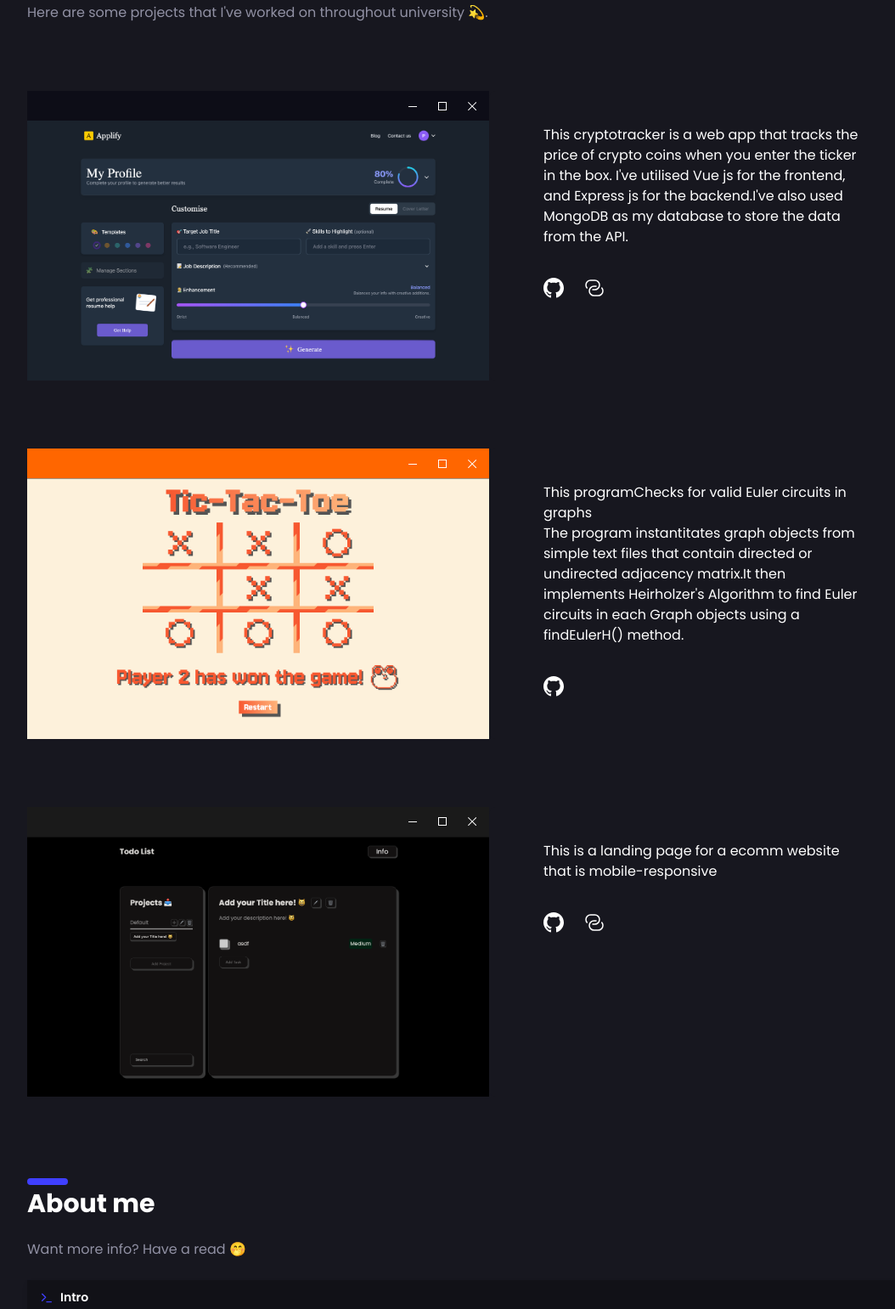
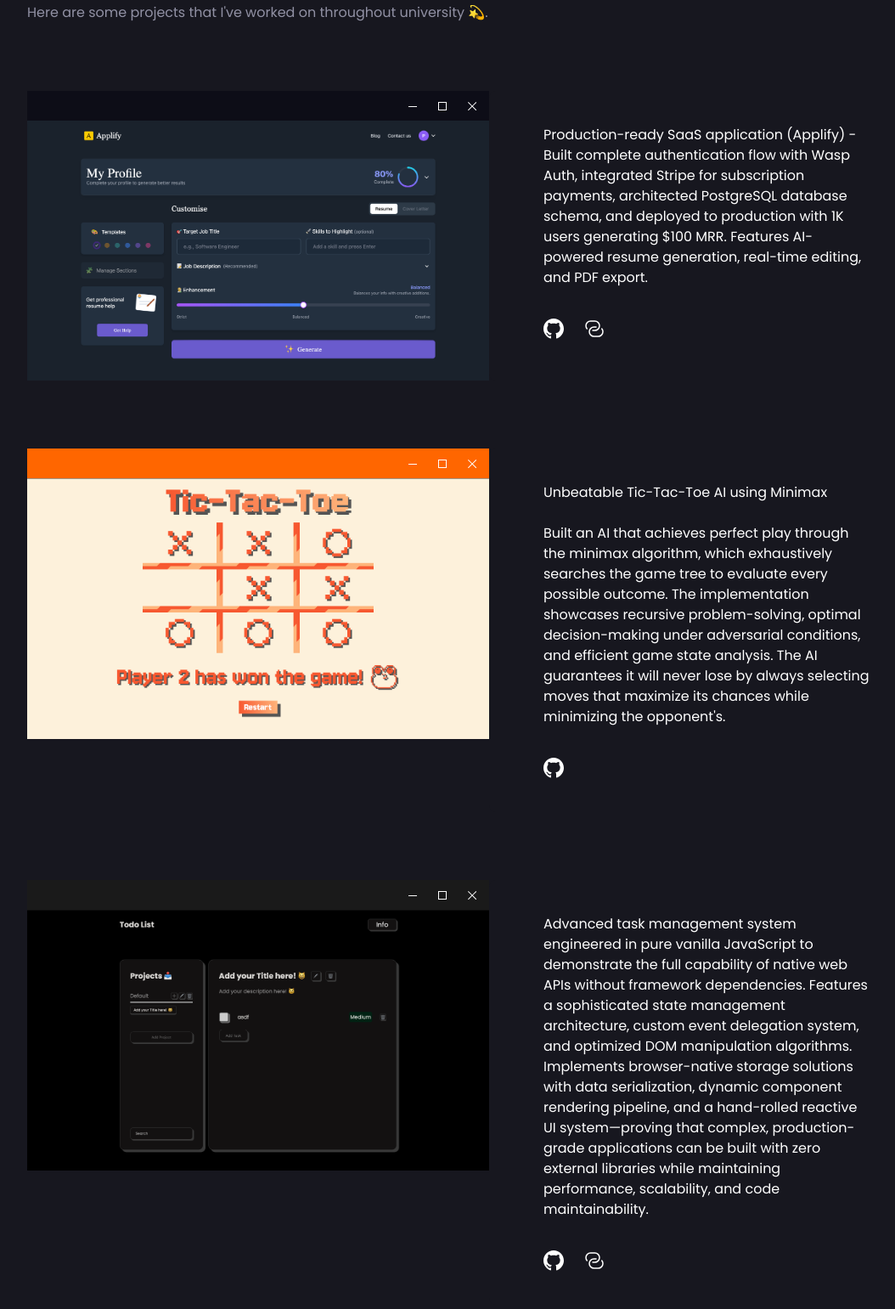
Before and after one commit to leisingha/portfolio, a website: page index.html in a window 1280 px wide. Shown: the part 765-2306 px from the top of the page at 85% size, without its empty margins (64-1118 px from the left). Drawn offline with Linux system fonts and the light colour scheme.

Commit message:
updated project desc

```diff
--- a/index.html
+++ b/index.html
@@ -173,9 +173,7 @@
         </div>
         <div class="w-full md:w-3/4 bg-body rounded-lg">
           <div class="p-12 md:pr-24 md:pl-16 md:py-10">
-            <p class="text-white"><span class="text-white">This</span> cryptotracker is a web app that tracks the price
-              of crypto coins when you enter the ticker in the box. I've utilised Vue js for the frontend, and Express
-              js for the backend.I've also used MongoDB as my database to store the data from the API. </p>
+            <p class="text-white"><span class="text-white">Production-ready SaaS application (Applify)</span> - Built complete authentication flow with Wasp Auth, integrated Stripe for subscription payments, architected PostgreSQL database schema, and deployed to production with 1K users generating $100 MRR. Features AI-powered resume generation, real-time editing, and PDF export.</p>
             <!-- <a class="flex items-baseline mt-3 text-indigo-600 hover:text-indigo-900 focus:text-indigo-900" href="">
         <span>Learn more my project</span>
         <span class="text-xs ml-1">&#x279c;</span>
@@ -233,11 +231,8 @@
         </div>
         <div class="w-full md:w-3/4 bg-body rounded-lg">
           <div class="p-12 md:pr-24 md:pl-16 md:py-10">
-            <p class="text-white"><span class="text-white">This program</span>Checks for valid Euler circuits in
-              graphs<br>
-              The program instantitates graph objects from simple text files that contain directed or undirected
-              adjacency matrix.It then implements Heirholzer's Algorithm to find Euler circuits in each Graph objects
-              using a findEulerH() method.</p>
+            <p class="text-white"><span class="text-white">Unbeatable Tic-Tac-Toe AI using Minimax</span><br><br>
+              Built an AI that achieves perfect play through the minimax algorithm, which exhaustively searches the game tree to evaluate every possible outcome. The implementation showcases recursive problem-solving, optimal decision-making under adversarial conditions, and efficient game state analysis. The AI guarantees it will never lose by always selecting moves that maximize its chances while minimizing the opponent's.</p>
             <!-- <a class="flex items-baseline mt-3 text-indigo-600 hover:text-indigo-900 focus:text-indigo-900" href="">
         <span>Learn more my project</span>
         <span class="text-xs ml-1">&#x279c;</span>
@@ -294,8 +289,7 @@
         </div>
         <div class="w-full md:w-3/4 bg-body rounded-lg">
           <div class="p-12 md:pr-24 md:pl-16 md:py-10">
-            <p class="text-white"><span class="text-white">This</span> is a landing page for a ecomm website that is
-              mobile-responsive </p>
+            <p class="text-white"><span class="text-white">Advanced task management system</span> engineered in pure vanilla JavaScript to demonstrate the full capability of native web APIs without framework dependencies. Features a sophisticated state management architecture, custom event delegation system, and optimized DOM manipulation algorithms. Implements browser-native storage solutions with data serialization, dynamic component rendering pipeline, and a hand-rolled reactive UI system—proving that complex, production-grade applications can be built with zero external libraries while maintaining performance, scalability, and code maintainability.</p>
             <!-- <a class="flex items-baseline mt-3 text-indigo-600 hover:text-indigo-900 focus:text-indigo-900" href="">
         <span>Learn more my project</span>
         <span class="text-xs ml-1">&#x279c;</span>
@@ -306,6 +300,7 @@
                   <path
                     d="M12 0c-6.626 0-12 5.373-12 12 0 5.302 3.438 9.8 8.207 11.387.599.111.793-.261.793-.577v-2.234c-3.338.726-4.033-1.416-4.033-1.416-.546-1.387-1.333-1.756-1.333-1.756-1.089-.745.083-.729.083-.729 1.205.084 1.839 1.237 1.839 1.237 1.07 1.834 2.807 1.304 3.492.997.107-.775.418-1.305.762-1.604-2.665-.305-5.467-1.334-5.467-5.931 0-1.311.469-2.381 1.236-3.221-.124-.303-.535-1.524.117-3.176 0 0 1.008-.322 3.301 1.23.957-.266 1.983-.399 3.003-.404 1.02.005 2.047.138 3.006.404 2.291-1.552 3.297-1.23 3.297-1.23.653 1.653.242 2.874.118 3.176.77.84 1.235 1.911 1.235 3.221 0 4.609-2.807 5.624-5.479 5.921.43.372.823 1.102.823 2.222v3.293c0 .319.192.694.801.576 4.765-1.589 8.199-6.086 8.199-11.386 0-6.627-5.373-12-12-12z"
                     fill="white" />
+                </svg>
               </a>
 
               <a href="https://leisingha.github.io/ecom-LandingPage/">
```
